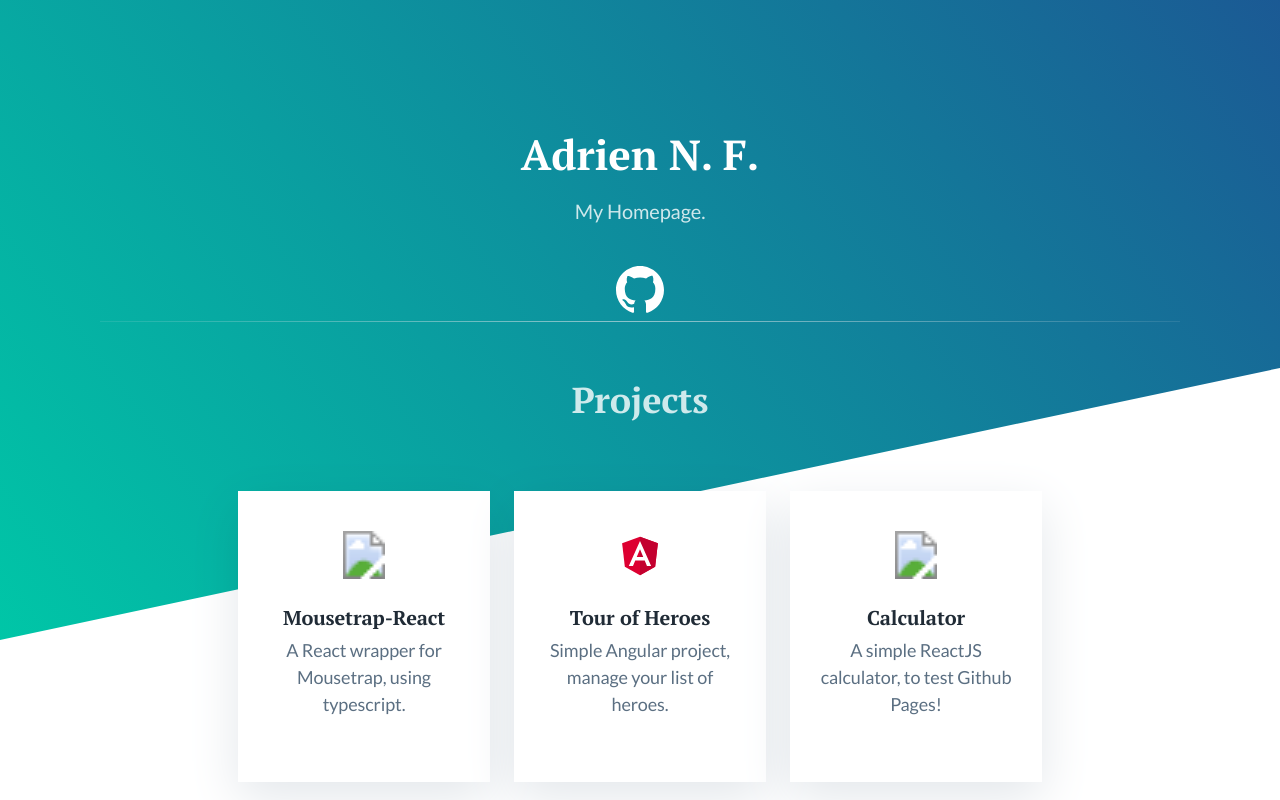
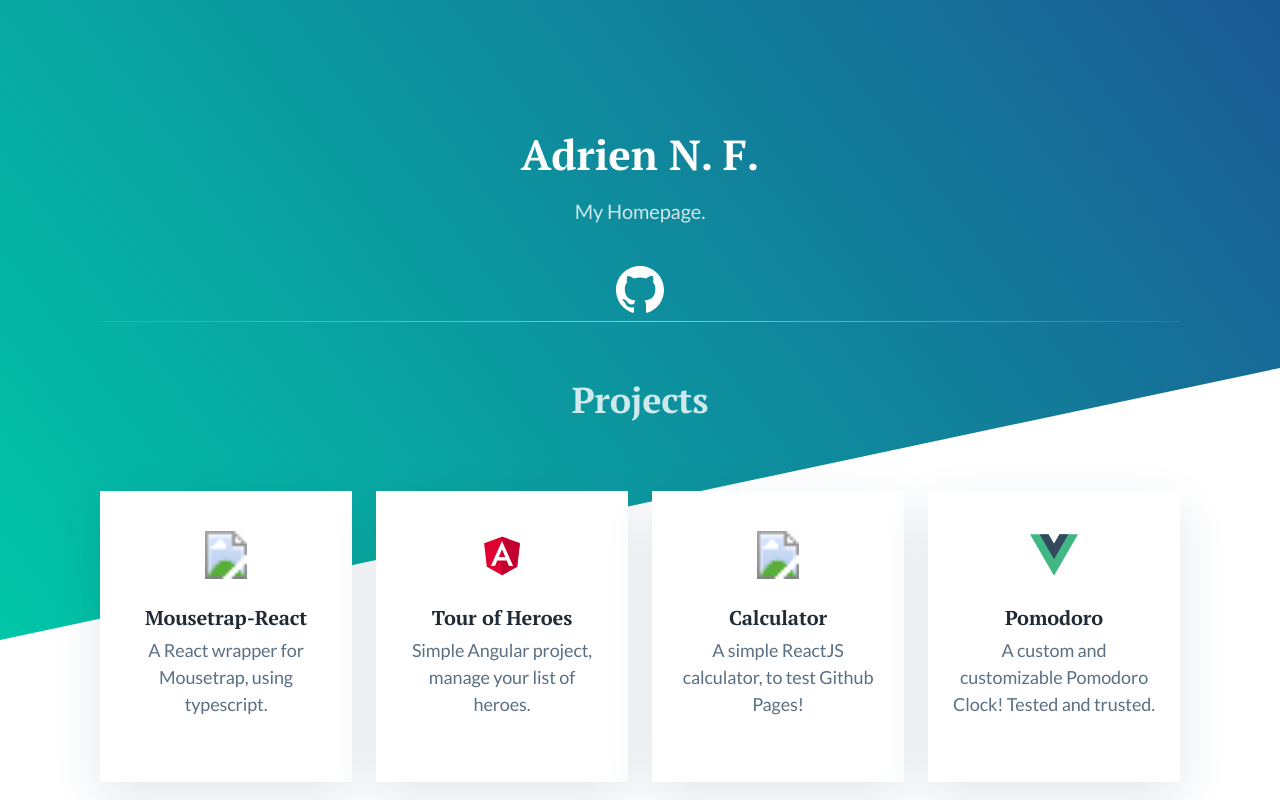
Before and after one commit to adrien-nf/homepage, a plain HTML site: page index.html in a window 1280 px wide. Shown: the top 800 px of the page. Drawn offline with nearby package versions, Linux system fonts and the light colour scheme.

Commit message:
add pomodoro

```diff
--- a/index.html
+++ b/index.html
@@ -75,6 +75,18 @@
                                     </div>
                                     <h4 class="feature-title h3-mobile">Calculator</h4>
                                     <p class="text-sm">A simple ReactJS calculator, to test Github Pages!</p>
+                                </div>
+                            </a>
+                            <a href="https://adrien-nf.github.io/vue-pomodoro/" target="_blank" noopener noreferrer
+                                class="feature is-revealing project">
+                                <div class="feature-inner">
+                                    <div class="feature-icon">
+                                        <svg width="48" height="48" xmlns="http://www.w3.org/2000/svg">
+                                            <image xlink:href="static/images/vue.svg" width="48" height="48" />
+                                        </svg>
+                                    </div>
+                                    <h4 class="feature-title h3-mobile">Pomodoro</h4>
+                                    <p class="text-sm">A custom and customizable Pomodoro Clock! Tested and trusted.</p>
                                 </div>
                             </a>
                         </div>
```
